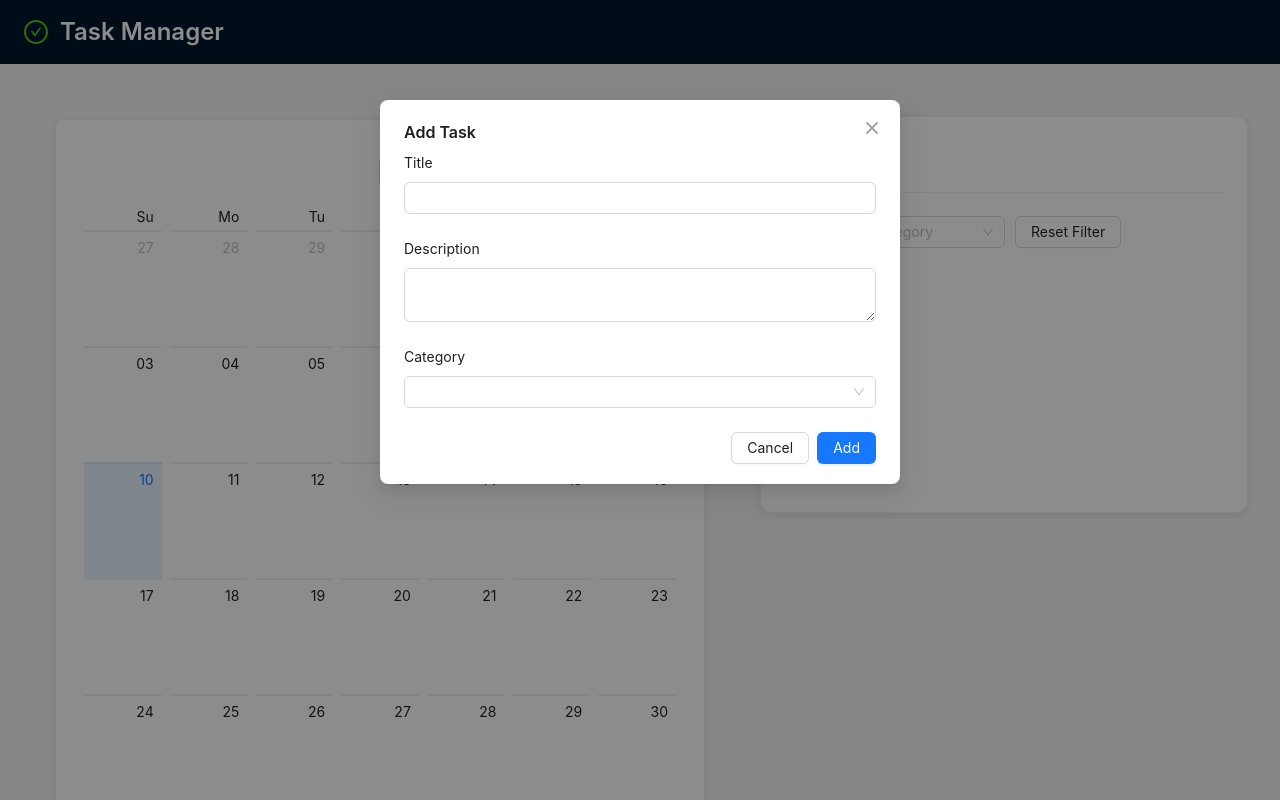
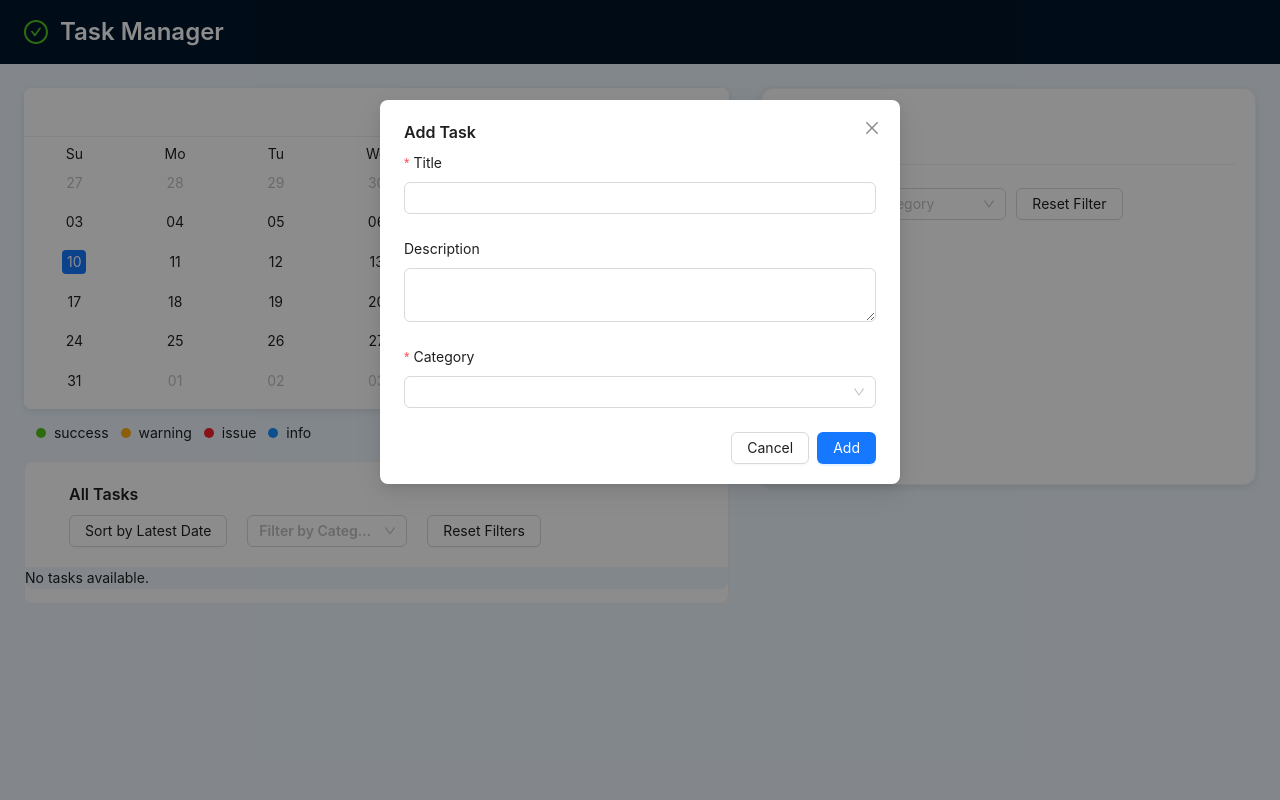
Before and after one commit to utkarshanand10/Task-Manager, a React (Vite) app: page / in a window 1280 px wide. Both pictures are taken after a click on the element "10". Shown: the top 800 px of the page. Built offline with nearby package versions, Linux system fonts and the light colour scheme.

Commit message:
New Changes

```diff
--- a/src/App.jsx
+++ b/src/App.jsx
@@ -46,7 +46,7 @@
         </Typography.Title>
       </Header>
 
-      <Content style={{ padding: "32px" }}>
+      <Content style={{ background: "#edf6ffff", padding: "24px" }}>
         <Row gutter={[32, 32]}>
           <Col xs={24} md={14}>
             <CalendarView
--- a/src/components/CalendarView.jsx
+++ b/src/components/CalendarView.jsx
@@ -80,12 +80,11 @@
   };
 
   return (
-    <div style={{ padding: "24px" }}>
+    <div>
       <div
         style={{
           maxWidth: "1200px",
           margin: "0 auto",
-          padding: "24px",
           background: "#fff",
           borderRadius: "8px",
           boxShadow: "0 2px 8px rgba(0,0,0,0.1)",
@@ -98,7 +97,7 @@
               onSelect(date);
             }
           }}
-          fullscreen={true}
+          fullscreen={false}
         />
       </div>
 
--- a/src/components/TaskChart.jsx
+++ b/src/components/TaskChart.jsx
@@ -68,7 +68,6 @@
     <Card
       title="Task Chart"
       style={{
-        marginTop: 20,
         boxShadow: "0 2px 8px rgba(0,0,0,0.1)",
         padding: 20,
         background: "#fff",
--- a/src/components/TaskForm.jsx
+++ b/src/components/TaskForm.jsx
@@ -18,6 +18,7 @@
       enableReinitialize //
       validationSchema={Yup.object({
         title: Yup.string().required("Title is required"),
+        category: Yup.string().required("Category is Requred"),
       })}
       onSubmit={(values, { resetForm }) => {
         onCreate({ ...initialValues, ...values });
@@ -36,6 +37,7 @@
         >
           <Form layout="vertical">
             <Form.Item
+              required
               label="Title"
               validateStatus={errors.title && "error"}
               help={errors.title}
@@ -55,7 +57,12 @@
               />
             </Form.Item>
 
-            <Form.Item label="Category">
+            <Form.Item
+              required
+              label="Category"
+              validateStatus={errors.category ? "error" : ""}
+              help={errors.category}
+            >
               <Select
                 placeholder="Select category"
                 value={values.category}
--- a/src/components/TaskList.jsx
+++ b/src/components/TaskList.jsx
@@ -1,8 +1,9 @@
-import React from "react";
+import React, { useState } from "react";
 import { useSelector, useDispatch } from "react-redux";
 import { deleteTask } from "../features/tasks/taskSlice";
-import { Card, List, Button, Tag } from "antd";
+import { Card, List, Button, Tag, Space, Flex, Select } from "antd";
 
+const { Option } = Select;
 const categoryColors = {
   success: "green",
   warning: "orange",
@@ -14,14 +15,71 @@
   const dispatch = useDispatch();
   const allTasks = useSelector((state) => state.tasks.tasks);
 
-  const tasksToDisplay = allTasks;
+  const [sortByLatest, setSortByLatest] = useState(false);
+  const [selectedCategory, setSelectedCategory] = useState(null);
+  // Apply filters
+  let tasksToDisplay = [...allTasks];
+
+  if (selectedCategory) {
+    tasksToDisplay = tasksToDisplay.filter(
+      (task) => task.category === selectedCategory
+    );
+  }
+
+  // Sort by date
+  tasksToDisplay.sort((a, b) => {
+    const dateA = new Date(a.date);
+    const dateB = new Date(b.date);
+    return sortByLatest ? dateA - dateB : dateB - dateA;
+  });
 
   return (
     <Card
+      styles={{
+        body: {
+          padding: 0,
+          background: "#edf6ffff",
+        },
+      }}
       title={
-        selectedDate
-          ? `Tasks on ${selectedDate}`
-          : "All Tasks (No Date Selected)"
+        <div style={{ padding: "20px" }}>
+          {selectedDate ? "All Tasks" : "All Tasks (No Date Selected)"}
+          <Space style={{ marginTop: 8, display: "block" }}>
+            <Flex gap={"20px"}>
+              <Button
+                type={sortByLatest ? "primary" : "default"}
+                onClick={() => setSortByLatest(!sortByLatest)}
+              >
+                Sort by Latest Date
+              </Button>
+
+              <Select
+                placeholder="Filter by Category"
+                value={selectedCategory}
+                onChange={(value) => setSelectedCategory(value)}
+                allowClear
+                style={{ width: 160 }}
+              >
+                {Object.entries(categoryColors).map(([key, color]) => (
+                  <Option key={key} value={key}>
+                    <Tag color={color} style={{ marginRight: 8 }}>
+                      {key}
+                    </Tag>
+                    {key}
+                  </Option>
+                ))}
+              </Select>
+              <Button
+                onClick={() => {
+                  setSortByLatest(false);
+                  setSelectedCategory(null);
+                }}
+              >
+                Reset Filters
+              </Button>
+            </Flex>
+          </Space>
+        </div>
       }
       style={{ marginTop: 20 }}
     >
@@ -29,9 +87,16 @@
         <p>No tasks available.</p>
       ) : (
         <List
+          style={{ borderRadius: "10px" }}
           dataSource={tasksToDisplay}
           renderItem={(task) => (
             <List.Item
+              style={{
+                padding: "20px",
+                background: "white",
+                borderRadius: "10px",
+                marginTop: "10px",
+              }}
               actions={[
                 <Button type="link" onClick={() => onEdit(task)}>
                   Edit
@@ -45,11 +110,14 @@
                 </Button>,
               ]}
             >
-              <List.Item.Meta
-                title={`${task.title} (${task.date})`}
-                description={task.description}
-              />
-              <Tag color={categoryColors[task.category]}>{task.category}</Tag>
+              <div style={{ width: "100%" }}>
+                <h4 style={{ fontWeight: "bold" }}>Task on {task.date}</h4>
+                <List.Item.Meta
+                  title={task.title}
+                  description={task.description}
+                />
+                <Tag color={categoryColors[task.category]}>{task.category}</Tag>
+              </div>
             </List.Item>
           )}
         />
```
